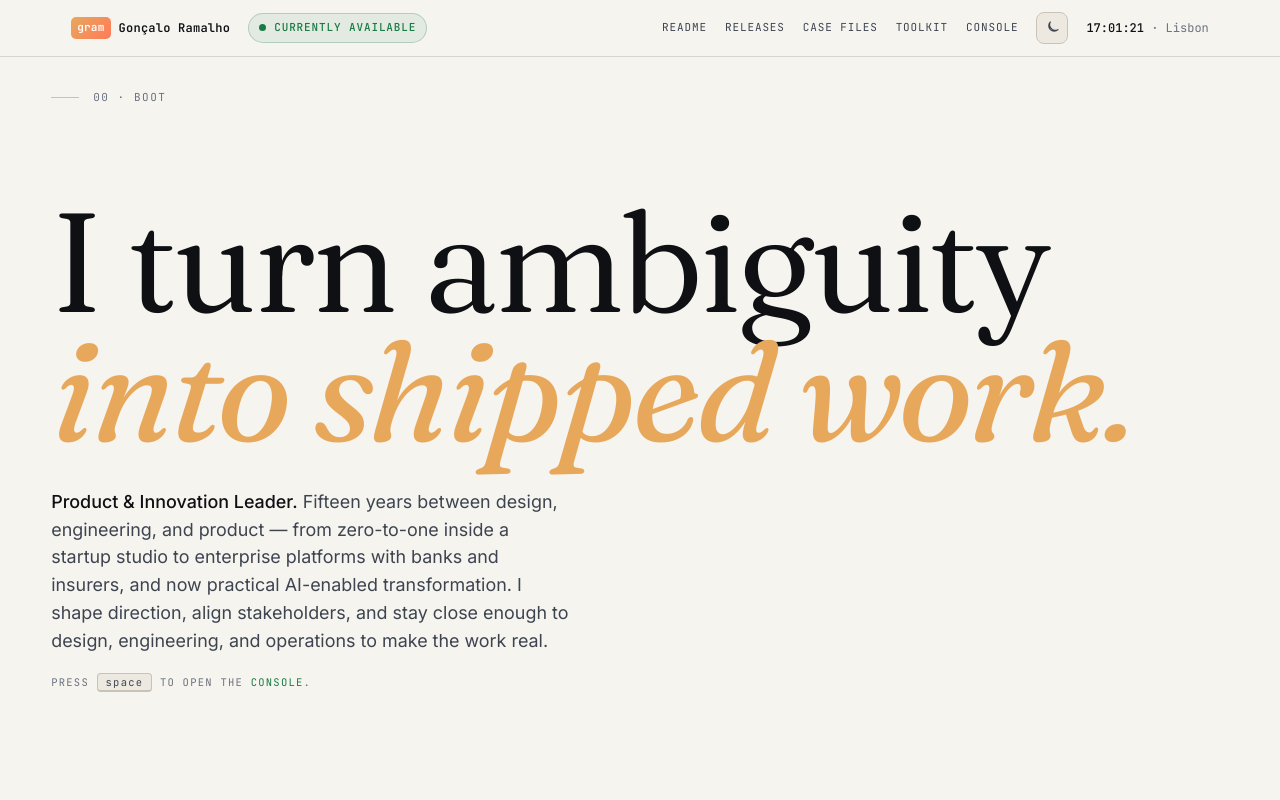
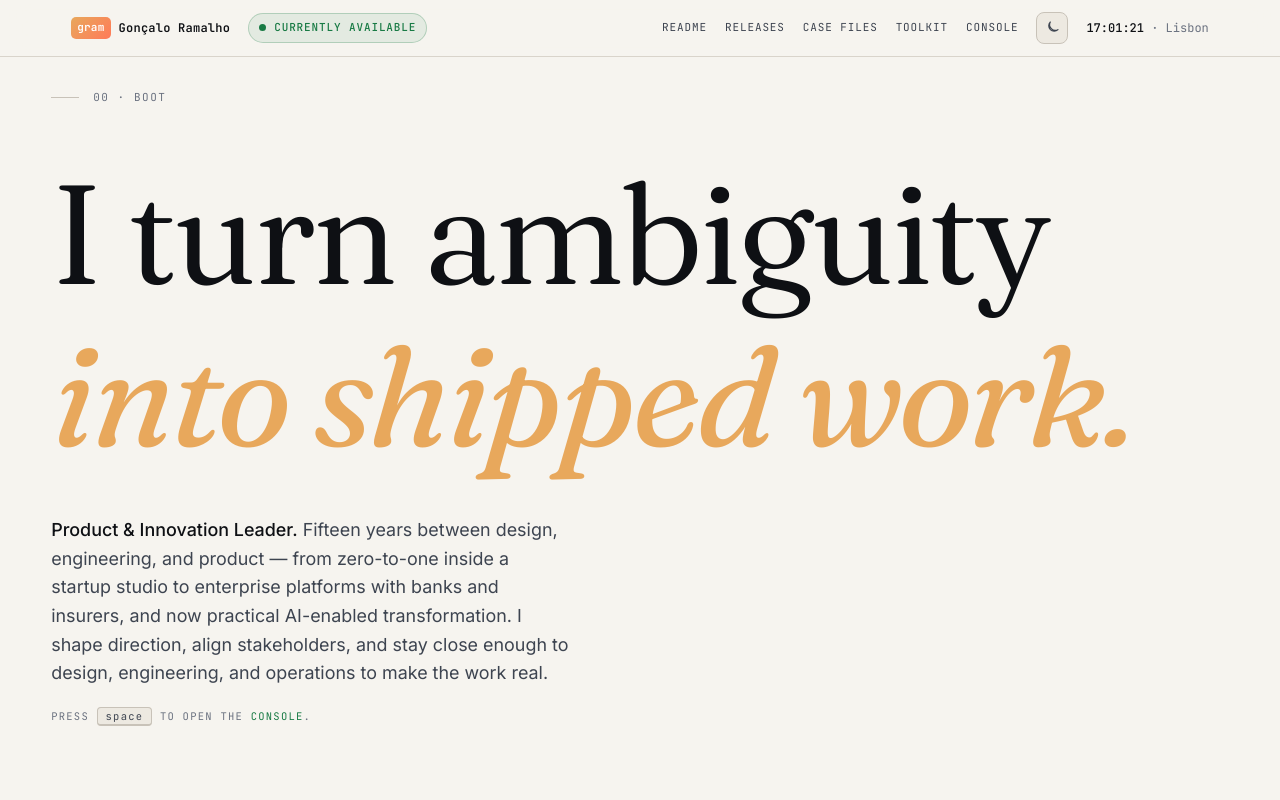
Before and after one commit to GFFR/portfolio, a plain HTML site: page index.html in a window 1280 px wide. Shown: the top 800 px of the page. Drawn offline with Linux system fonts and the light colour scheme.

Commit message:
Refactor index.html, hero.css, and main.js to enhance layout and styling of the hero section. Updated the hero title structure for better readability and adjusted CSS properties for improved spacing and alignment. Modified console command output to streamline available commands.

```diff
--- a/css/components/hero.css
+++ b/css/components/hero.css
@@ -12,12 +12,19 @@
   flex: 1;
   display: grid;
   grid-template-columns: 1fr;
-  gap: clamp(20px, 3vw, 32px);
+  gap: clamp(36px, 5vh, 64px);
   align-content: center;
   min-height: 0;
 }
-.hero-title { max-width: 100%; }
-.hero-copy { min-width: 0; max-width: 640px; }
+.hero-title {
+  max-width: 100%;
+  display: flex;
+  flex-direction: column;
+  align-items: flex-start;
+  gap: clamp(14px, 2.2vh, 32px);
+}
+.hero-title .display-line { display: block; }
+.hero-copy { min-width: 0; max-width: 640px; padding-top: clamp(4px, 0.8vh, 12px); }
 .hero-copy .hint { margin-top: clamp(16px, 2.5vh, 24px); }
 
 .hero-metrics {
@@ -40,12 +47,15 @@
   font-family: var(--serif);
   font-weight: 350;
   font-size: clamp(56px, 11vw, 160px);
-  line-height: .92;
+  line-height: 1.05;
   letter-spacing: -0.025em;
   color: var(--text-strong);
   margin: 0;
   font-variation-settings: "opsz" 144;
 }
+.hero-title.display { line-height: 1.02; }
+.hero-title .display-line { line-height: 1; }
+.hero-title .display-accent { line-height: 1.05; }
 .display em {
   font-style: italic; font-weight: 400;
   color: var(--amber);
@@ -69,7 +79,7 @@
 }
 @keyframes blink { 50% { opacity: 0; } }
 
-.hero-copy .lede { margin-top: 0; }
+.hero-copy .lede { margin-top: 0; line-height: 1.6; }
 .lede {
   margin-top: 28px;
   max-width: 520px;
--- a/index.html
+++ b/index.html
@@ -47,7 +47,7 @@
       <div class="section-tag">00 · BOOT</div>
       <div class="hero-grid">
       <h1 class="display hero-title reveal">
-        I turn ambiguity<br/>
+        <span class="display-line">I turn ambiguity</span>
         <span class="display-accent"><em>into shipped work.</em><span class="cursor" aria-hidden="true"></span></span>
       </h1>
       <div class="hero-copy reveal">
--- a/js/main.js
+++ b/js/main.js
@@ -109,13 +109,12 @@ function echo(cmd) {
 
 const commands = {
   help() {
-    print('available · <span class="console-accent">help · whoami · status · email · linkedin · call · cv · github · site · skills · stack · brands · clear · 42</span>');
+    print('available · <span class="console-accent">help · whoami · status · email · linkedin · cv · github · site · skills · stack · brands · clear · 42</span>');
   },
   whoami() { print('Gonçalo Ramalho — Product &amp; Innovation Leader. I turn ambiguity into shipped work. Lisbon.'); },
   status() { print('<span class="console-accent">● open to selective engagements · advisory, fractional, and full-time considered.</span>'); },
   email() { print('opening mail client → <a class="console-accent" href="mailto:goncaloramalho88@gmail.com">goncaloramalho88@gmail.com</a>'); window.location.href = 'mailto:goncaloramalho88@gmail.com'; },
   linkedin() { print('opening → <a class="console-accent" target="_blank" rel="noopener" href="https://www.linkedin.com/in/goncalofframalho/">linkedin.com/in/goncalofframalho</a>'); window.open('https://www.linkedin.com/in/goncalofframalho/', '_blank'); },
-  call() { print('dialing → <a class="console-accent" href="tel:+351910236363">+351 910 236 363</a>'); },
   site() { print('opening → <a class="console-accent" target="_blank" rel="noopener" href="https://goncalofframalho.com">goncalofframalho.com</a>'); window.open('https://goncalofframalho.com', '_blank'); },
   cv() { print('the site you are reading <em>is</em> the cv. for a printable version, email me.'); },
   book() { print('to book a call, email <a class="console-accent" href="mailto:goncaloramalho88@gmail.com">goncaloramalho88@gmail.com</a> with a 1-line context and your timezone.'); },
```
